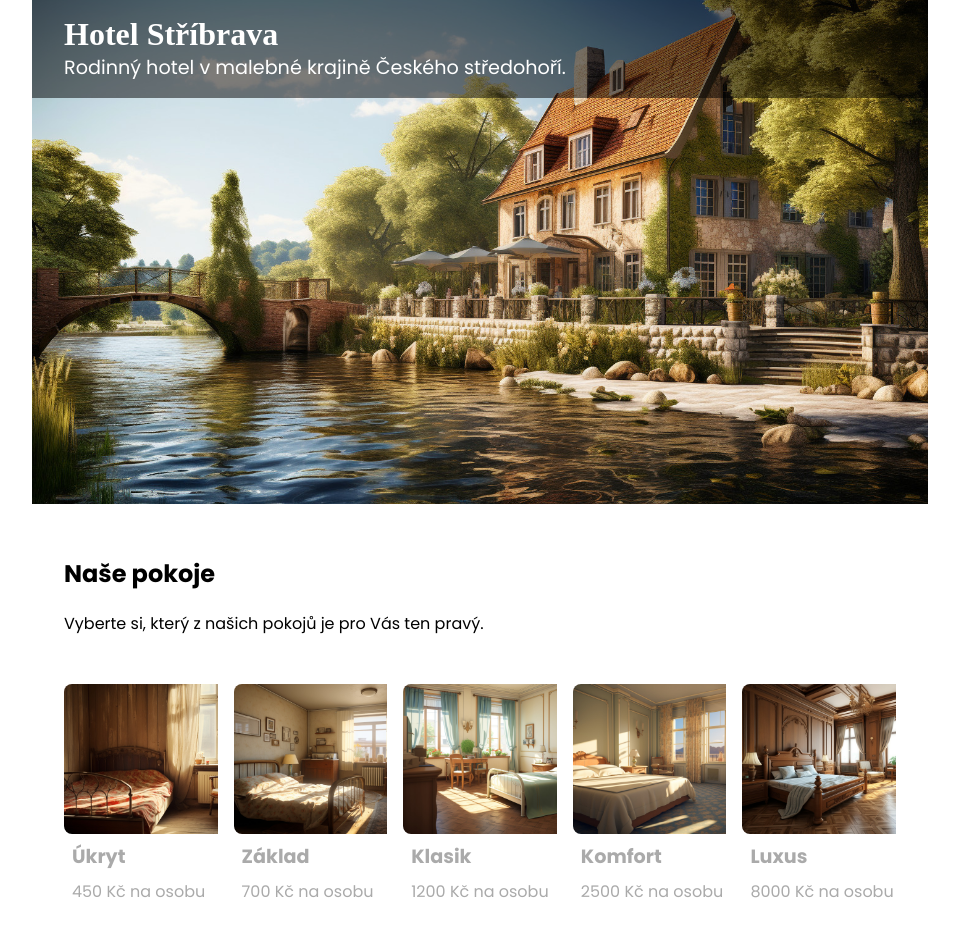
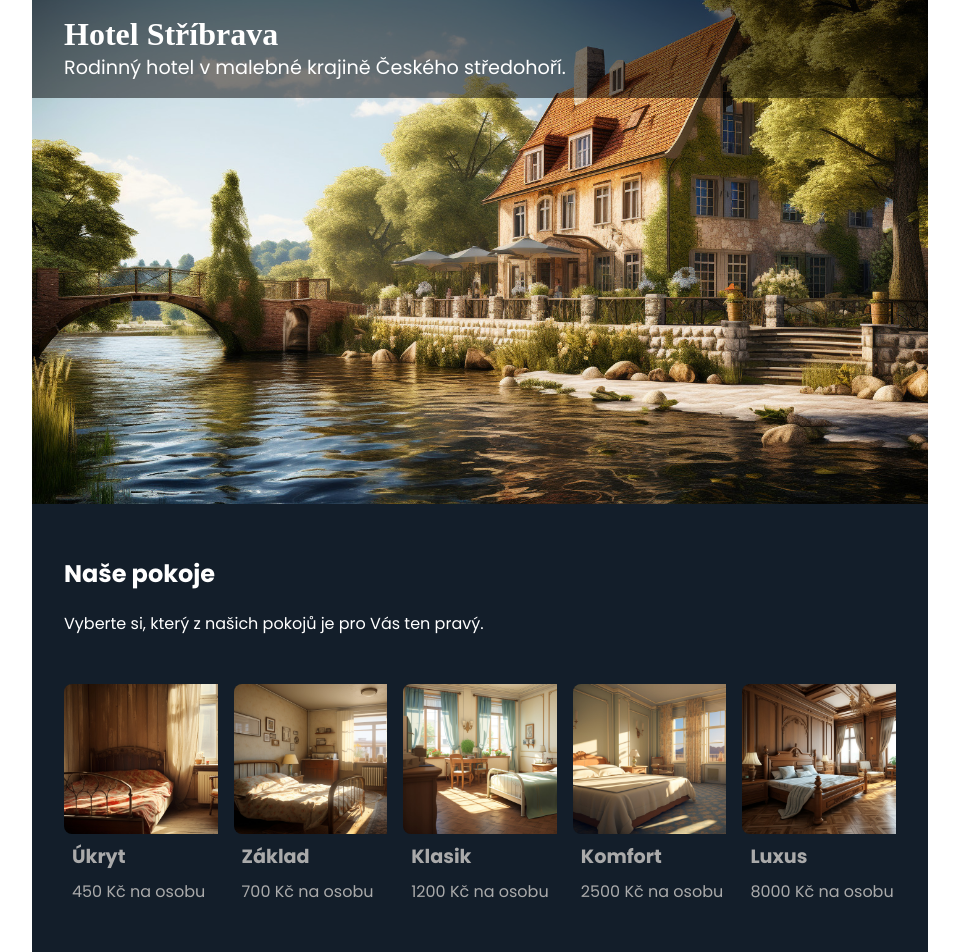
Before and after one commit to suffle-girl/hotel-stribrava, a React (Vite) app: page / in a window 1280 px wide. Shown: the top 952 px of the page, without its empty margins (160-1119 px from the left). Built offline with nearby package versions, Linux system fonts and the light colour scheme; a web font is replaced by a local one.

Commit message:
Uprava Rooms

```diff
--- a/src/components/Rooms/style.css
+++ b/src/components/Rooms/style.css
@@ -12,12 +12,9 @@
   }
 } */
 
-.container {
-  max-width: 960px;
-  margin-right: auto;
-  margin-left: auto;
-  padding-right: 1rem;
-  padding-left: 1rem;
+.dark {
+background-color: #131E2A;
+color: white;
 }
 
 .cards-row {
```
